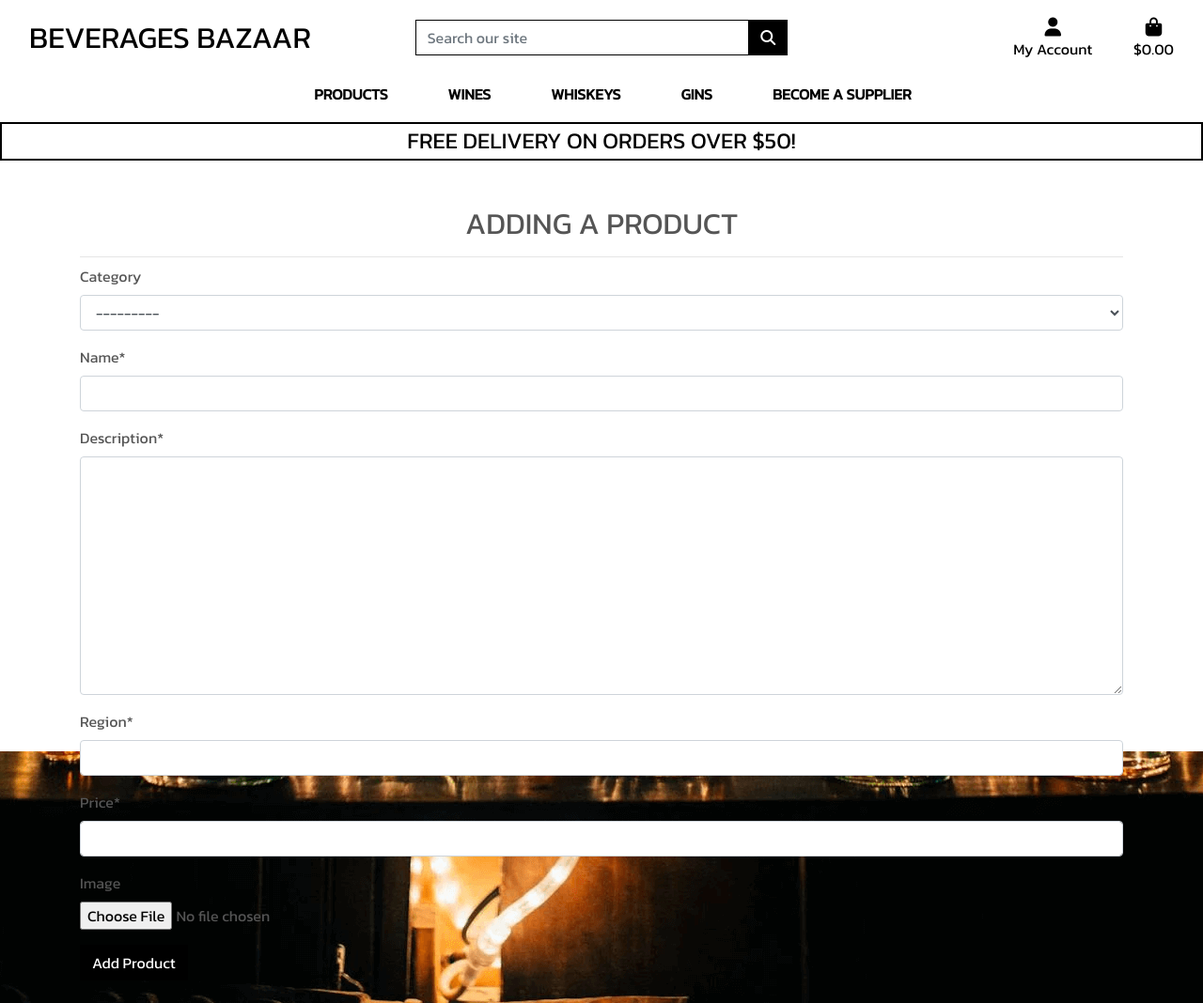
After one commit to Afjunior18/beverage_bazaar, a Django app: page /products/add_product/ in a window 1280 px wide. The commit adds this page. Shown: the whole page at 94% size. Run offline with Django 3.2, Linux system fonts and the light colour scheme; a user stored in the database is signed in; data comes from the database, SQL or seed files in the repository; parts of the project's set-up code (start-up, migrations or seed data) failed here and were passed over; some libraries are stand-ins or nearby versions.

Commit message:
Add functionality to allow product addition, including condition to restrict access to superusers only

```diff
--- /dev/null
+++ b/products/forms.py
@@ -0,0 +1,7 @@
+from django import forms
+from.models import Product
+
+class ProductForm(forms.ModelForm):
+    class Meta:
+        model = Product
+        fields = ['category', 'name', 'description', 'region', 'price', 'image']
--- a/products/models.py
+++ b/products/models.py
@@ -18,7 +18,7 @@ class Product(models.Model):
     rating = models.DecimalField(max_digits=6, decimal_places=2, null=True, blank=True)
     sku = models.CharField(max_length=50, unique=True)
     image_url = models.URLField(max_length=1024, null=True, blank=True)
-    image = models.ImageField(null=True, blank=True)
+    image = models.ImageField(upload_to='products/', null=True, blank=True)
 
     def __str__(self):
         return self.name
--- /dev/null
+++ b/products/templates/products/add_product.html
@@ -0,0 +1,18 @@
+{% extends "base.html" %}
+
+{% block content %}
+    <div class="overlay"></div>
+    <div class="container mt-5">
+        <div class="row">
+            <div class="col text-center">
+                <h2 class="logo-font">Adding a Product</h2>
+                <hr class="w-80 mb-2">
+            </div>
+        </div>
+        <form method="post" enctype="multipart/form-data">
+            {% csrf_token %}
+            {{ form|crispy }}
+            <button type="submit" class="btn btn-black rounded-0 mb-4">Add Product</button>
+        </form>
+    </div>
+{% endblock %}
--- a/products/urls.py
+++ b/products/urls.py
@@ -1,9 +1,11 @@
 
 from django.urls import path
 from . import views
+from .views import add_product, all_products, product_detail
 
 
 urlpatterns = [
     path('', views.all_products, name='products'),
     path('product/<int:product_id>/', views.product_detail, name='product_detail'),
+    path('add_product/', views.add_product, name='add_product'),
 ]
--- a/products/views.py
+++ b/products/views.py
@@ -3,6 +3,7 @@ from django.contrib.auth.decorators import login_required
 from django.contrib import messages
 from django.db.models import Q, Avg
 from .models import Product, Category
+from .forms import ProductForm
 
 from reviews.forms import ReviewForm
 
@@ -101,3 +102,26 @@ def product_detail(request, product_id):
 def calculate_product_rating(product):
     rating_avg = product.reviews.aggregate(Avg('rating'))['rating__avg']
     return rating_avg if rating_avg is not None else 0
+
+
+@login_required
+def add_product(request):
+    """View to add a new product"""
+    if not request.user.is_superuser:
+        messages.error(request, "You're not allowed! Only Admin can add a product!")
+        return redirect('home')
+
+    if request.method == 'POST':
+        form = ProductForm(request.POST, request.FILES)
+        if form.is_valid():
+            form.save()
+            messages.success(request, "Product added!")
+            return redirect('products')
+    else:
+        form = ProductForm()
+
+    context = {
+        'form': form
+    }
+
+    return render(request, 'products/add_product.html', context)
--- a/templates/base.html
+++ b/templates/base.html
@@ -69,6 +69,9 @@
                           </div>
                       </a>
                       <div class="dropdown-menu border-0" aria-labelledby="user-options">
+                          {% if request.user.is_authenticated %}
+                                <a href="{% url 'add_product' %}" class="dropdown-item">Add Product</a>
+                          {% endif %}
                           {% if request.user.is_authenticated %}
                               <a href="{% url 'wishlist' %}" class="dropdown-item">My Wishlist</a>
                               <a href="{% url 'profile' %}" class="dropdown-item">My Profile</a>
--- a/templates/includes/mobile-top-header.html
+++ b/templates/includes/mobile-top-header.html
@@ -31,6 +31,7 @@
         {% if request.user.is_authenticated %}
             {% if request.user.is_superuser %}
                 <a href="{% url 'wishlist' %}" class="dropdown-item">My Wishlist</a>
+                <a href="{% url 'add_product'}" class="dropdown-item">Add Product</a>
             {% endif %}
             <a href="{% url 'profile' %}" class="dropdown-item">My Profile</a>
             <a href="{% url 'account_logout' %}" class="dropdown-item">Logout</a>
```
Also changed, not shown: media/products/gin_12.jpg (added).
